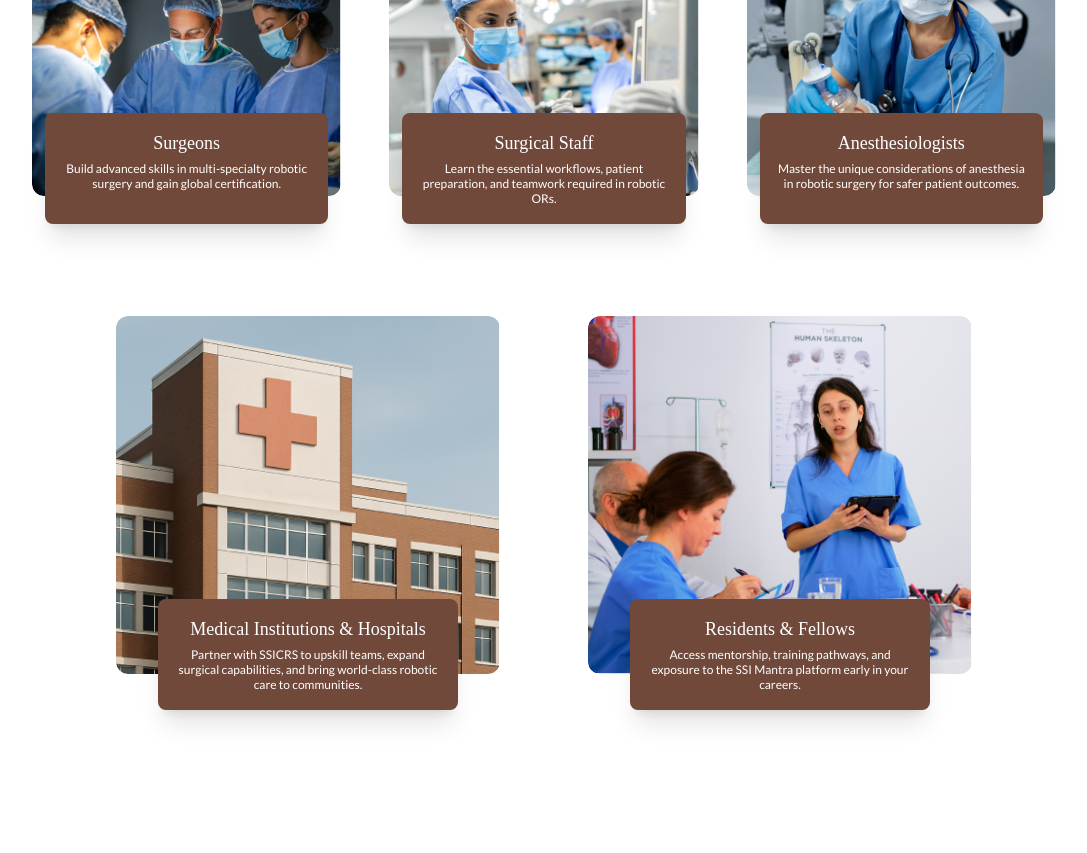
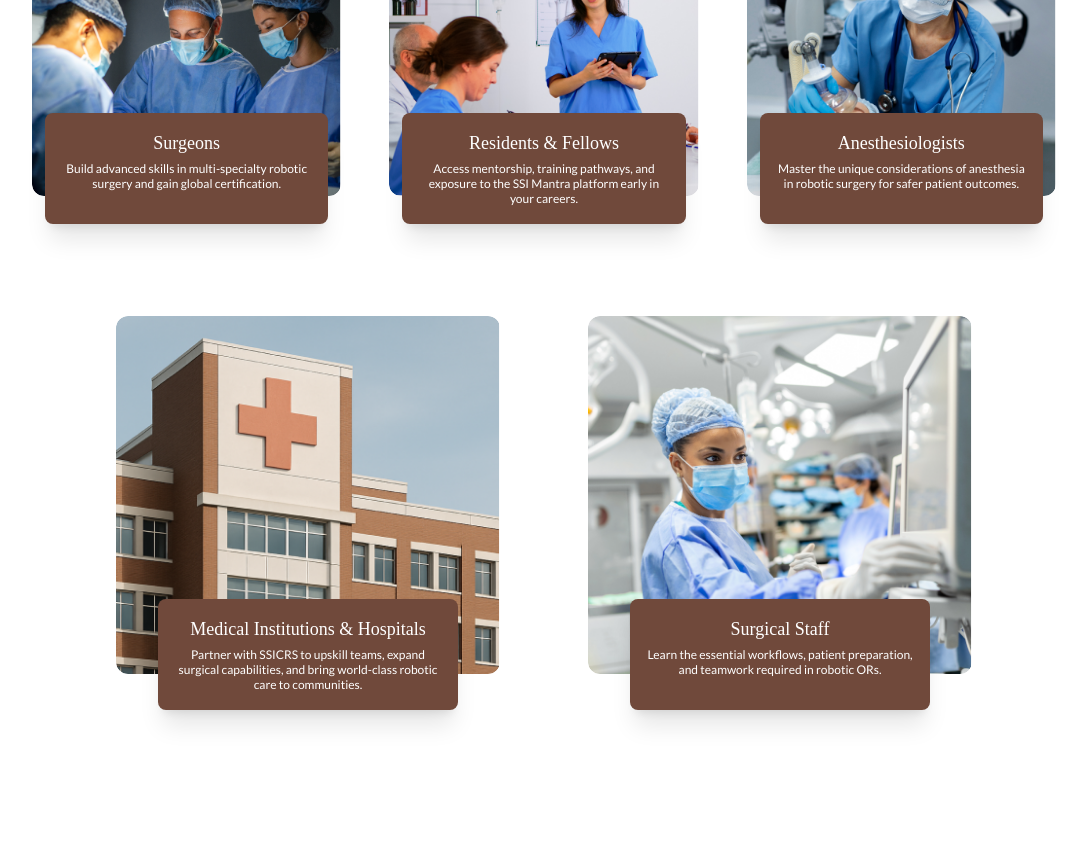
Before and after one commit to puneetshukla041/ssicrs, a Next.js app: page /Home in a window 1280 px wide. Shown: the part 2920-3773 px from the top of the page, without its empty margins (96-1183 px from the left). Built offline with nearby package versions, Linux system fonts and the light colour scheme.

Commit message:
Update section4.tsx

```diff
--- a/components/homepage/section4.tsx
+++ b/components/homepage/section4.tsx
@@ -11,11 +11,12 @@ const cardsData = [
     imageSrc: "/Images/homepage/section4/image1.png",
   },
   {
-    title: "Surgical Staff",
+    title: "Residents & Fellows",
     subtitle:
-      "Learn the essential workflows, patient preparation, and teamwork required in robotic ORs.",
-    imageSrc: "/Images/homepage/section4/image2.png",
+      "Access mentorship, training pathways, and exposure to the SSI Mantra platform early in your careers.",
+    imageSrc: "/Images/homepage/section4/image5.png",
   },
+
   {
     title: "Anesthesiologists",
     subtitle:
@@ -28,11 +29,11 @@ const cardsData = [
       "Partner with SSICRS to upskill teams, expand surgical capabilities, and bring world-class robotic care to communities.",
     imageSrc: "/Images/homepage/section4/image4.png",
   },
-  {
-    title: "Residents & Fellows",
+    {
+    title: "Surgical Staff",
     subtitle:
-      "Access mentorship, training pathways, and exposure to the SSI Mantra platform early in your careers.",
-    imageSrc: "/Images/homepage/section4/image5.png",
+      "Learn the essential workflows, patient preparation, and teamwork required in robotic ORs.",
+    imageSrc: "/Images/homepage/section4/image2.png",
   },
 ];
 
```
